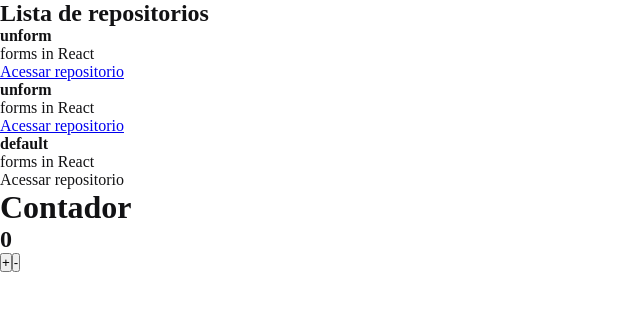
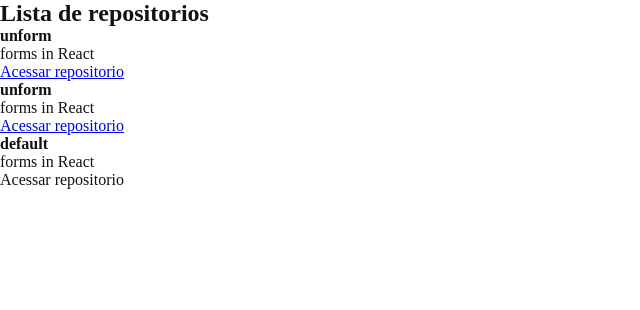
Before and after one commit to ESTEVAO-FERNANDES-SERPA/R-modulo1, a React (Create React App) app: page / in a window 1280 px wide. Shown: the top 310 px of the page, without its empty margins (0-640 px from the left). Built offline with nearby package versions, Linux system fonts and the light colour scheme.

Commit message:
delete counter

```diff
--- a/src/App.jsx
+++ b/src/App.jsx
@@ -1,5 +1,4 @@
 import RepositoryList from './components/RepositoryList';
-import Counter from './components/Counter';
 import './styles/global.scss'
 
 
@@ -7,7 +6,7 @@
   return (
     <>
       <RepositoryList />
-      <Counter />
+
     </>
   );
 }
--- a/src/components/Counter.jsx
+++ /dev/null
@@ -1,26 +0,0 @@
-import React from "react";
-import { useState } from "react";
-const Counter = () => {
-    const  [counter, SetCounter] = useState(0)
-
-    const handleCounter=(operator)=>{
-        if(operator === '-' && counter !== 0){
-            SetCounter(counter-1)
-
-          }else if(operator === '+'){
-            SetCounter(counter+1)
-
-          }
-    }
-
-    return(
-        <>
-            <h1>Contador</h1>
-            <h2>{counter}</h2>
-            <button onClick={()=>{handleCounter('+')}}>+</button>
-            <button onClick={()=>{handleCounter('-')}}>-</button>
-        </>
-    )
-}
-
-export default Counter
```
